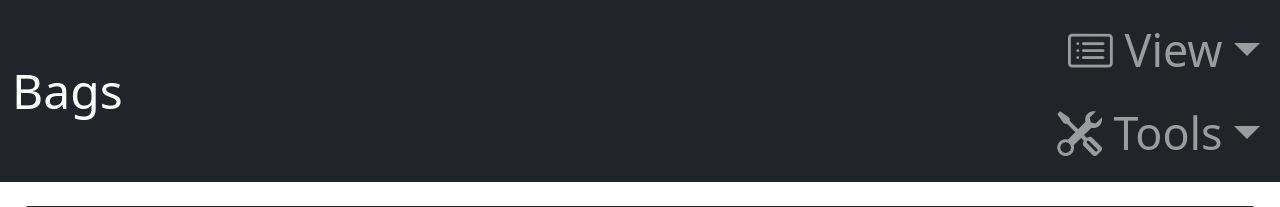
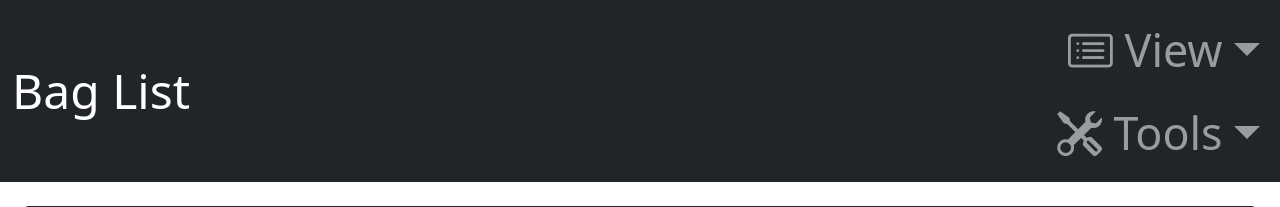
Before and after one commit to mkrzywonski/fdtracker, a Flask app: page /list_bags in a window 1280 px wide. Shown: the top 207 px of the page. Run offline with Flask 3, Linux system fonts and the light colour scheme.

Commit message:
Fixed more bugs

```diff
--- a/app.py
+++ b/app.py
@@ -239,19 +239,15 @@ def add_bag(tray_id):
         water_needed = round(water_needed, 1)
 
         # Query all bag IDs for the current batch
-        all_bag_ids = (
-            db.session.execute(db.select(Bag.id).filter(Bag.batch_id == tray.batch_id))
-            .scalars()
-            .all()
-        )
-        all_bag_ids = [bag_id[0] for bag_id in all_bag_ids]  # Flatten the list
-
-        # Extract the numerical parts after the "-" and sort numerically
-        used_numbers = [
-            int(bag_id.split("-")[1]) for bag_id in all_bag_ids if "-" in bag_id
-        ]
-        next_number = max(used_numbers, default=0) + 1  # Get the next number
-
+        existing_bags = db.session.query(Bag.id).filter(Bag.batch_id == tray.batch_id).all()
+        used_numbers = []
+        for bag_id, in existing_bags:
+            try:
+                if '-' in bag_id:
+                    used_numbers.append(int(bag_id.split('-')[1]))
+            except ValueError:
+                continue
+        next_number = max(used_numbers, default=0) + 1
         bag_id = f"{tray.batch_id:08d}-{next_number:02d}"
 
         bag = Bag(
@@ -737,9 +733,7 @@ def list_batches():
 def list_bags():
     id = request.args.get("id")
     page = int(request.form.get("page", 1))
-    search_query = request.cookies.get(
-        "bag_search", request.form.get("search", "")
-    ).strip()
+    search_query = request.cookies.get("bag_search", request.form.get("search", "")).strip()
     date_from = request.cookies.get("bag_date_from", request.form.get("date_from"))
     date_to = request.cookies.get("bag_date_to", request.form.get("date_to"))
 
@@ -749,35 +743,34 @@ def list_bags():
     newest = newest_form == "on" if newest_form is not None else newest_cookie == "true"
     if newest_form is None and newest_cookie is None:
         newest = True  # Default value for fresh visits
+
     unopened_form = request.form.get("unopened")
     unopened_cookie = request.cookies.get("bag_unopened")
-    unopened = (
-        unopened_form == "on"
-        if unopened_form is not None
-        else unopened_cookie == "true"
-    )
+    unopened = unopened_form == "on" if unopened_form is not None else unopened_cookie == "true"
     if unopened_form is None and unopened_cookie is None:
         unopened = False  # Default value for fresh visits
 
     # Base query
     query = search_bags(search_query, date_from, date_to, unopened)
+
+    # Find the page containing the specified bag id
+    if id is not None:
+        bags = query.order_by(Bag.id.desc()).all()
+        bag_ids = [bag.id for bag in bags]
+        if id in bag_ids:
+            bag_index = bag_ids.index(id)
+            page = (bag_index // PER_PAGE) + 1
+
     if newest:
         query = query.order_by(Bag.id.desc())
     else:
         query = query.order_by(Bag.id.asc())
+
     query = query.order_by(Bag.created_date.desc())
     bag_count = query.count()
 
-    # Find the page containing the specified bag id
-    if id is not None:
-        bags = query.order_by(Bag.id.desc()).all()
-        bag_ids = [bag.id for bag in all_bags]
-        if id in bag_ids:
-            bag_index = bag_ids.index(id)
-            page = (bag_index // PER_PAGE) + 1
-
     # Paginate the filtered results
-    pagination = query.order_by(Bag.id.desc()).paginate(page=page, per_page=PER_PAGE)
+    pagination = query.paginate(page=page, per_page=PER_PAGE)
     bags = pagination.items
 
     return render_template(
--- a/templates/list_bags.html
+++ b/templates/list_bags.html
@@ -4,7 +4,7 @@
 
 {# Set the page title #}
 <script>
-    document.getElementById('page_title').textContent = 'Bags';
+    document.getElementById('page_title').textContent = 'Bag List';
 </script>
 
 {# Page container #}
```
